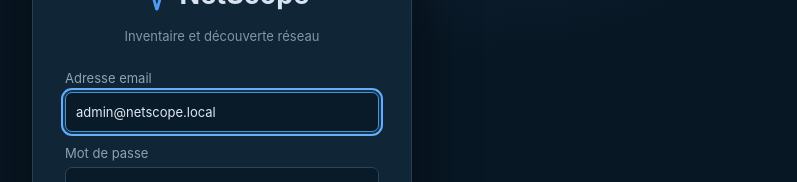
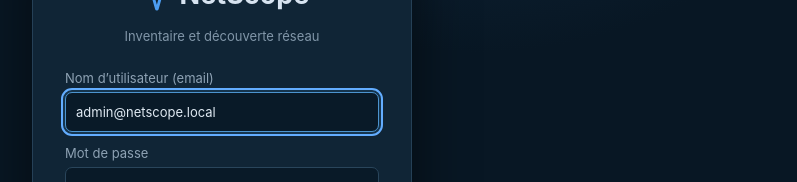
Before and after one commit to aurelson101/netscope, a React (Vite) app in the folder frontend/: page / in a window 1280 px wide. Shown: the part 247-429 px from the top of the page, without its empty margins (418-1215 px from the left). Built offline with nearby package versions, Linux system fonts and the light colour scheme.

Commit message:
Fix CI expectations for IPv6 and login labels

```diff
--- a/frontend/src/pages/Login.tsx
+++ b/frontend/src/pages/Login.tsx
@@ -30,7 +30,7 @@
         </div>
         <p>Inventaire et découverte réseau</p>
         <label>
-          Adresse email
+          Nom d’utilisateur (email)
           <input
             name="username"
             type="email"
```
Also changed, not shown: 1 other file (tests, documents, lock files or other folders).
